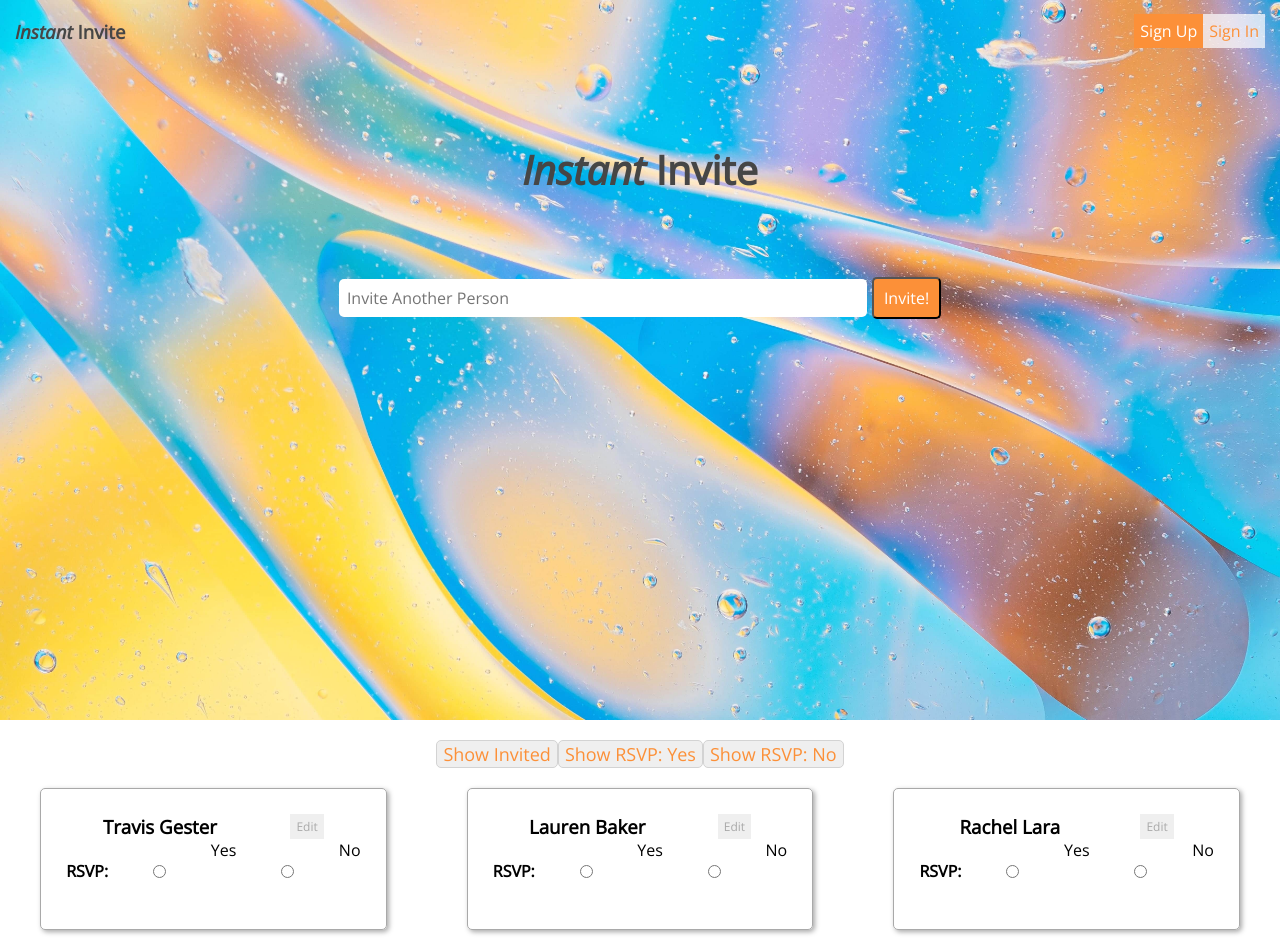
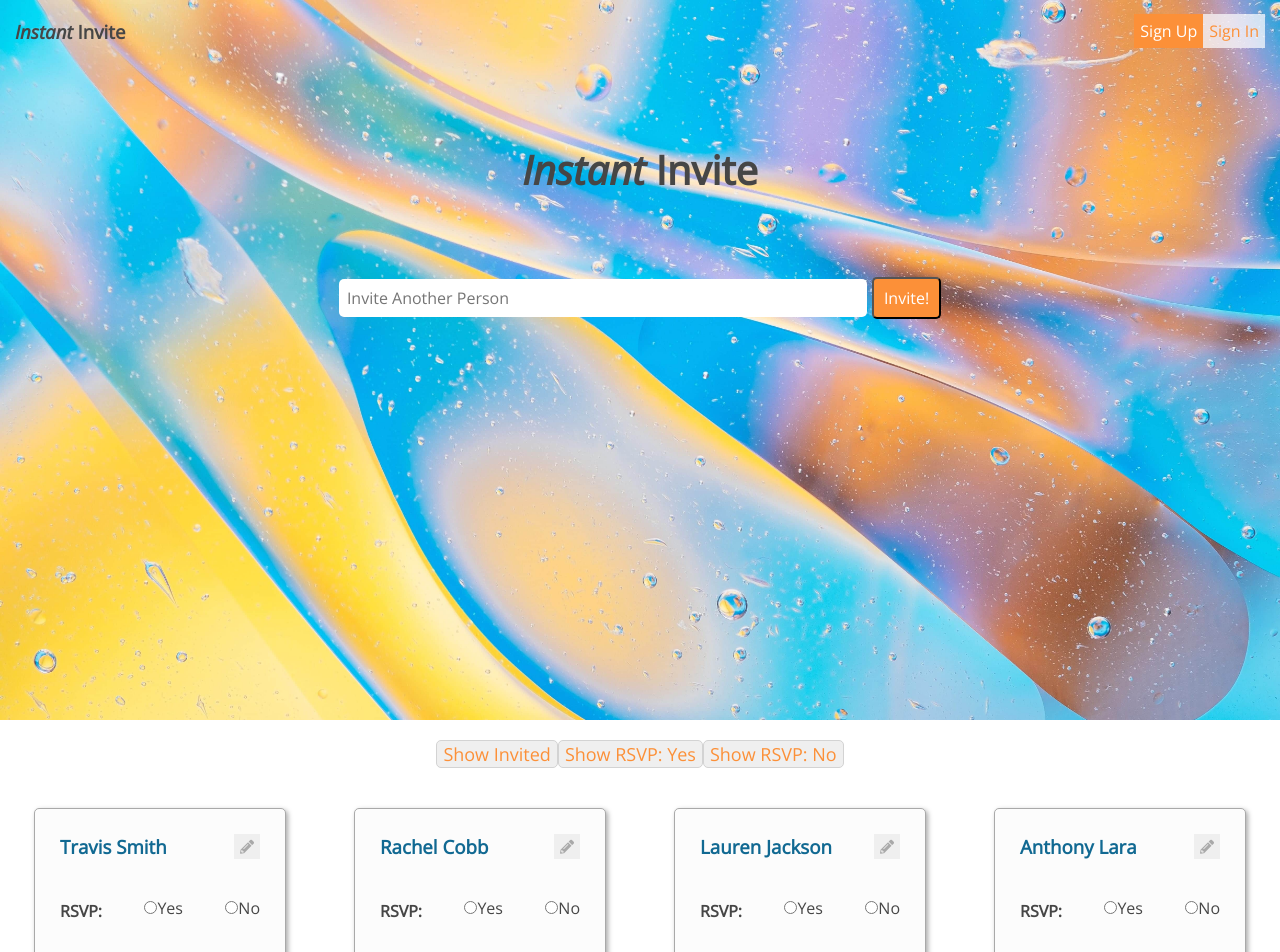
Before and after one commit to leannepepper/invite-app, a React (Create React App) app: page / in a window 1280 px wide. Shown: the top 952 px of the page. Built offline with nearby package versions, Linux system fonts and the light colour scheme; a web font is replaced by a local one.

Commit message:
added addPerson function

```diff
--- a/public/index.html
+++ b/public/index.html
@@ -4,6 +4,9 @@
     <meta charset="utf-8" />
     <link rel="shortcut icon" href="%PUBLIC_URL%/favicon.ico" />
     <link href="https://fonts.googleapis.com/css?family=Open+Sans:300,300i,400|Petit+Formal+Script" rel="stylesheet">
+    <link rel="stylesheet" href="https://use.fontawesome.com/releases/v5.8.1/css/all.css" integrity="sha384-50oBUHEmvpQ+1lW4y57PTFmhCaXp0ML5d60M1M7uH2+nqUivzIebhndOJK28anvf" crossorigin="anonymous">
+
+
     <meta
       name="viewport"
       content="width=device-width, initial-scale=1, shrink-to-fit=no"
--- a/src/AddPerson.js
+++ b/src/AddPerson.js
@@ -1,11 +1,32 @@
-import React from 'react';
+import React, {Component} from 'react';
 
-const AddPerson = () => {
-    return (
-        <div className="add-person">
-            <input className="add-input" type="text" placeholder="Invite Another Person"/>
-            <button className="add-button" >Invite!</button>
-        </div>
-    )
+class AddPerson extends Component {
+    state = {
+        value: ''
+    };
+
+    valueChange = (e) => {
+        this.setState(
+            {
+                value: e.target.value
+            }
+        )
+    }
+    handleSubmit = (e) => {
+        e.preventDefault();
+        this.props.addPerson(this.state.value);
+        this.setState({value: ''});
+    }
+
+
+    render() {
+        return (
+            <form className="add-person" onSubmit={this.handleSubmit}>
+                <input className="add-input" type="text" onChange={this.valueChange} value={this.state.value} placeholder="Invite Another Person"/>
+                <input className="add-button" type="submit" value="Invite!"/>
+            </form>
+        )
+    }
+
 }
 export default AddPerson;
--- a/src/App.js
+++ b/src/App.js
@@ -7,16 +7,62 @@ import AddPerson from './AddPerson';
 import Invitees from './Invitees';
 
 class App extends Component {
+  state = {
+    invitees: [
+      {
+        name: "Travis Smith",
+        id: 1
+      },
+      {
+        name: "Rachel Cobb",
+        id: 2
+      },
+      {
+        name: "Lauren Jackson",
+        id: 3
+      },
+      {
+        name: "Anthony Lara",
+        id: 4
+      },
+      {
+        name: "Wayne Newton",
+        id: 5
+      }
+    ]
+  }
+
+  prevInviteeId = 5;
+
+  handleAddPerson = (name) => {
+    this.setState({
+      invitees: [
+        {
+          name: name,
+          id: this.prevInviteeId += 1
+        },
+        ...this.state.invitees
+      ]
+    })
+  }
+
   render() {
     return (
       <div className="App">
         <div className="jumbotron">
           <Header/>
           <h1 className="app-name"><span>Instant</span> Invite</h1>
-          <AddPerson />
+          <AddPerson addPerson={this.handleAddPerson} />
           </div>
          <FilterLists />
-         <Invitees />
+         <div className="invitees-wrapper">
+          {this.state.invitees.map( invitee =>
+            <Invitees
+            name={invitee.name}
+            id={invitee.id}
+          />
+          )}
+        </div>
       </div>
     );
   }
--- a/src/Invitees.js
+++ b/src/Invitees.js
@@ -1,48 +1,28 @@
 import React from 'react';
 
-const Invitees = () => {
+const Invitees = (props) => {
     return (
-        <div className="invitees-wrapper">
+
             <div className="card">
                 <div className="name-wrapper">
-                    <h3 className="invitee-name">Travis Gester </h3>
-                    <button className="edit-button">Edit</button>
+                    <h3 className="invitee-name">{props.name}</h3>
+                    <button className="edit-button"><i class="fas fa-pencil-alt"></i></button>
                 </div>
                 <div className="response">
                     <h4>RSVP:</h4>
+                    <div>
                         <input type="radio" id="response-yes"/>
                         <label for="response-yes">Yes</label>
-                    <input type="radio" id="response-no"/>
-                    <label for="response-no">No</label>
                     </div>
-            </div>
-            <div className="card">
-                <div className="name-wrapper">
-                    <h3 className="invitee-name">Lauren Baker</h3>
-                    <button className="edit-button">Edit</button>
-                </div>
-                <div className="response">
-                    <h4>RSVP:</h4>
-                    <input type="radio" id="response-yes"/>
-                    <label for="response-yes">Yes</label>
-                    <input type="radio" id="response-no"/>
-                    <label for="response-no">No</label>
-                </div>
-            </div>
-            <div className="card">
-                <div className="name-wrapper">
-                    <h3 className="invitee-name">Rachel Lara </h3>
-                    <button className="edit-button">Edit</button>
-                </div>
-                <div className="response">
-                    <h4>RSVP:</h4>
-                    <input type="radio" id="response-yes"/>
-                    <label for="response-yes">Yes</label>
+                    <div>
                         <input type="radio" id="response-no"/>
                         <label for="response-no">No</label>
                     </div>
                 </div>
             </div>
+
+
+
     );
 }
 
--- a/src/main.css
+++ b/src/main.css
@@ -99,31 +99,46 @@
 .invitees-wrapper {
     display: flex;
     justify-content: space-around;
+    flex-wrap: wrap;
+
+
 }
 .card {
     border: 1px solid darkgray;
     box-shadow: 2px 2px 5px darkgray;
-    width: 23%;
-    height: 23%;
+    width: 200px;
+    height: 100px;
     padding: 25px;
     border-radius: 5px;
     text-align: center;
-    margin-bottom: 100px;
+    margin: 20px;
+    color: rgb(70, 70, 70);
+    background-color: rgb(252, 252, 252);
 }
 .name-wrapper {
     display: flex;
-    justify-content: space-around;
+    justify-content: space-between;
+
 }
 .invitee-name {
+    color: rgb(17, 105, 146);
     margin: 0;
 }
 .edit-button {
     border: none;
-    font-size: 12px;
+    font-size: 14px;
     color: darkgray;
 }
 .response {
     display: flex;
     justify-content: space-between;
+    text-align: center;
+    margin-top: 20px;
 
 }
+.response input {
+    margin-top: 22px;
+}
+.response label {
+    margin-top: 20px;
+}
```
Lines whose indentation alone changed are shown as unchanged.
